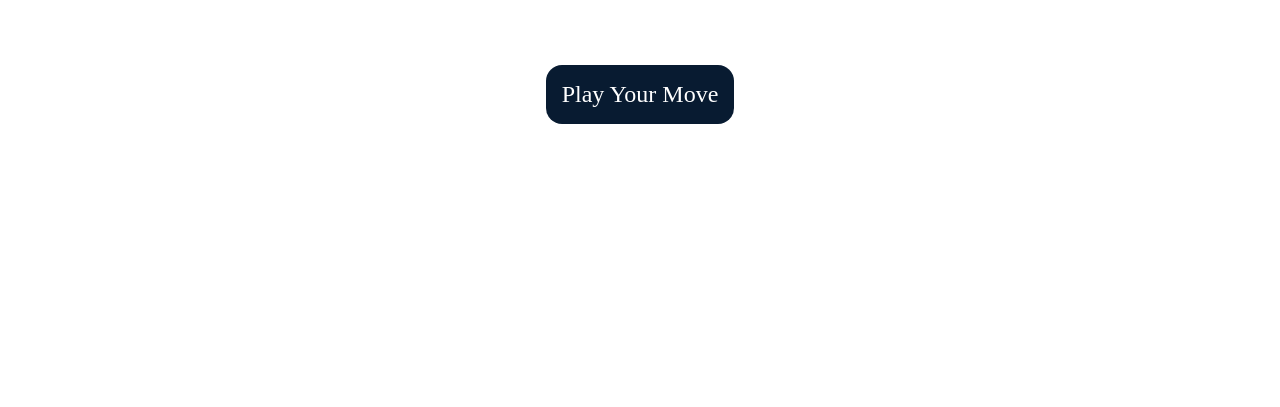
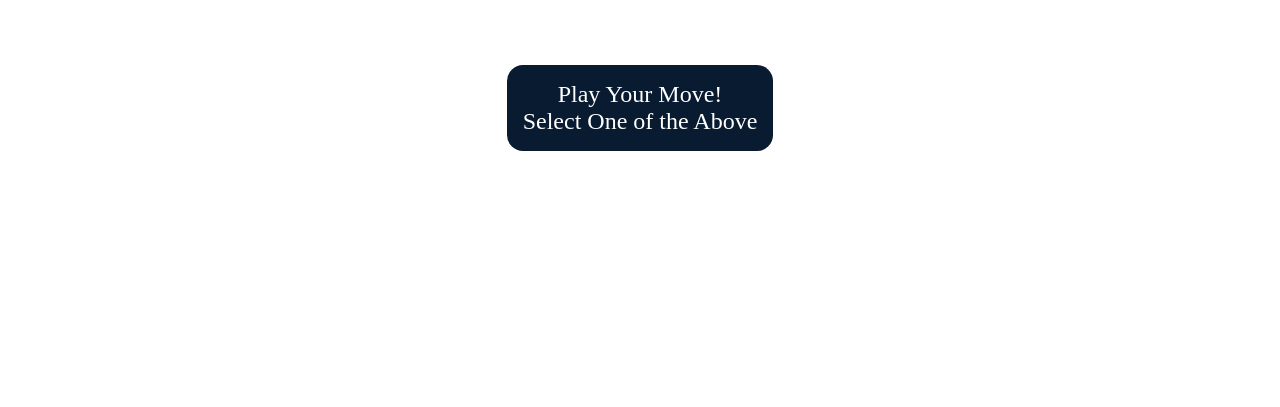
Before and after one commit to SakshiSambherao/StonePaperScissors.js, a plain HTML site: page index.html in a window 1280 px wide. Shown: the part 393-800 px from the top of the page. Drawn offline with Linux system fonts and the light colour scheme.

Commit message:
Rock Paper Scissors Game

```diff
--- a/index.html
+++ b/index.html
@@ -31,7 +31,8 @@
         </div>
     </div>
     <div class="msg-container">
-        <p id="msg">Play Your Move</p>
+        <p id="msg">Play Your Move!
+            <br>Select One of the Above</p>
     </div>
     <script src="app.js"></script>
 </body>
```
